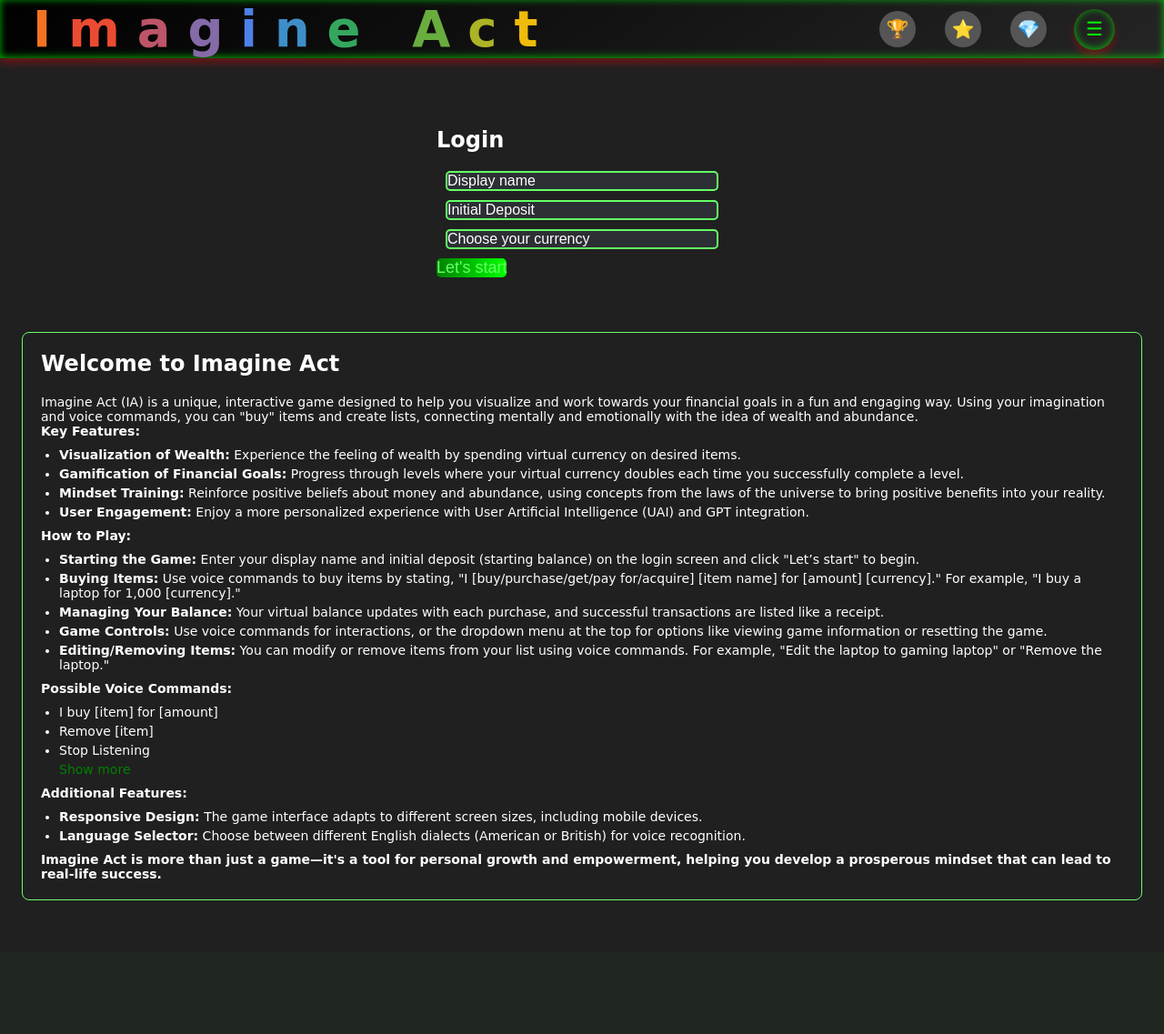
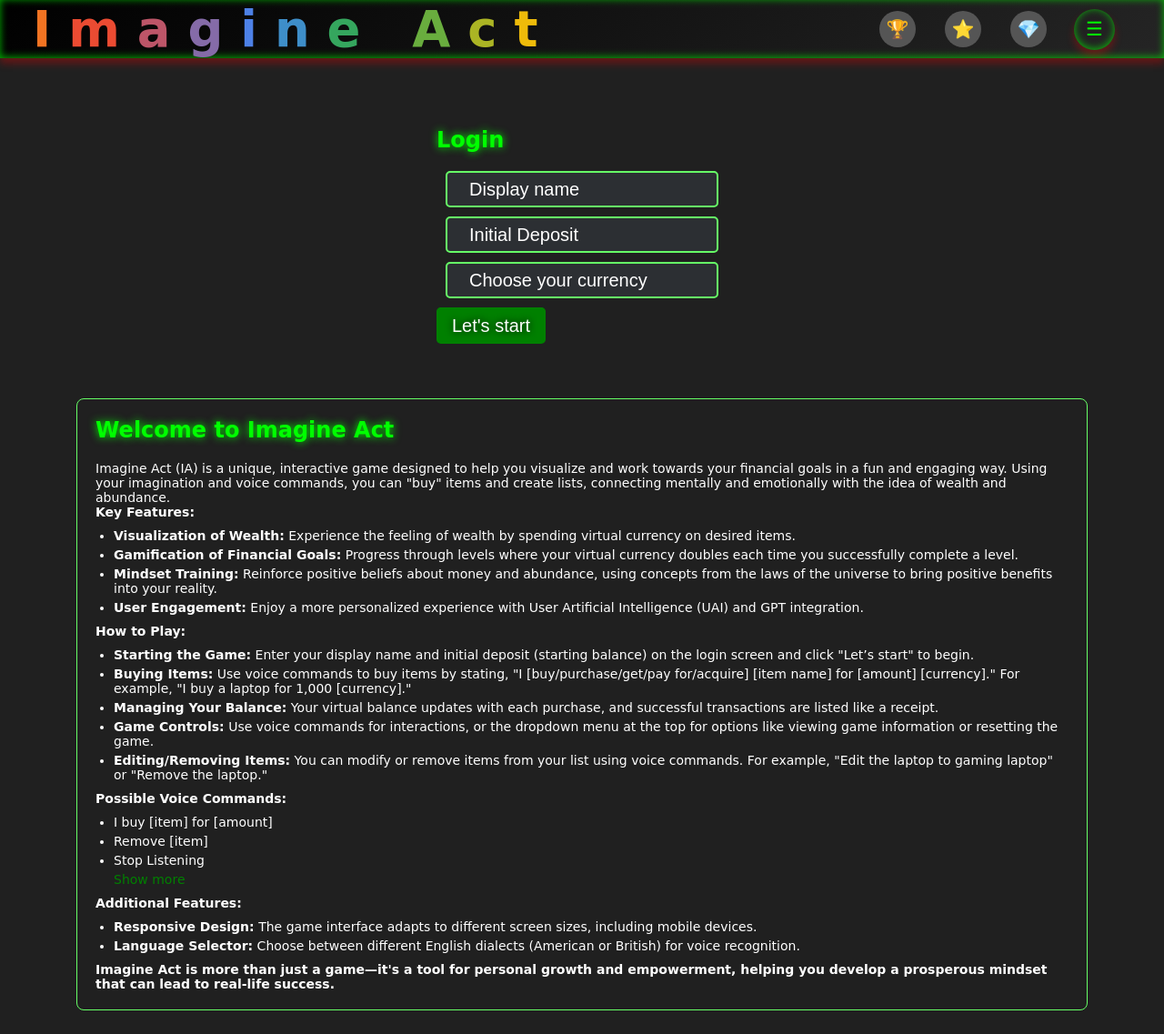
Before and after one commit to iClips/ImagineAct, a PHP site: page / in a window 1280 px wide. Shown: the whole page at 91% size. Before the commit the page ends 990 px from the top, so only its background shows below. Run offline with PHP 8.4, Linux system fonts and the light colour scheme; some libraries are stand-ins or nearby versions.

Commit message:
styled login button

```diff
--- a/assets/css/styles.css
+++ b/assets/css/styles.css
@@ -3,7 +3,7 @@
     --primary-dark: #008000;
     --primary-light: #66ff66;
 
-    --color-background-titlebar: linear-gradient(145deg, var(--primary-color), var(--primary-dark));
+    --color-bg-titlebar: linear-gradient(145deg, var(--primary-color), var(--primary-dark));
     --titlebar-border-radius: 8px;
     --titlebar-shadow: 0 4px 8px rgba(0, 0, 0, 0.2), 0 -1px 2px rgba(255, 255, 255, 0.2) inset;
     --titlebar-hover-shadow: 0 6px 8px rgba(255, 0, 0, 0.3), 0 -1px 8px rgba(0, 255, 0, 0.7) inset;
@@ -13,30 +13,32 @@
     --titlebar-transition: all 0.3s ease;
 
     /* Button */
-    --button-background: linear-gradient(135deg, var(--primary-light), var(--primary-color));
+    --button-bg: linear-gradient(135deg, var(--primary-light), var(--primary-color));
     --button-text-color: var(--text-color);
-    --button-hover-background: var(--primary);
+    --button-hover-bg: var(--primary-color);
+    --color-bg-btn-close: var(--primary-color);
+    --color-bg-btn-close-hover: var(--primary-light);
 
     /* Input Fields */
-    --input-background: #2c2f33;
+    --input-bg: #2c2f33;
     --input-border: var(--primary-light);
 
     /* Receipts */
-    --receipt-background: #2c2f33;
+    --receipt-bg: #2c2f33;
     --receipt-text-color: #ffffff;
     --receipt-border-color: var(--primary-dark);
 
     /* Dropdown */
-    --dropdown-background: #1e1e1e;
+    --dropdown-bg: #1e1e1e;
     --dropdown-text-color: var(--primary-color);
 
     /* Popup */
-    --popup-background: rgba(5, 37, 80, 0.75);
+    --popup-bg: rgba(5, 37, 80, 0.75);
     --popup-content-color: #ffffff;
 
     /* Links & Tooltips */
     --link-color: var(--primary-color);
-    --tooltip-background: #1e1e1e;
+    --tooltip-bg: #1e1e1e;
     --tooltip-text-color: #ffffff;
 
     --red: #EA4335;
@@ -49,7 +51,9 @@
     --padding-card: 12px 16px;
     --padding-box: 12px;
     --padding-box-small: 6px;
-    --padding-box-big: 24px;
+    --padding-box-big: 28px;
+
+    --border-radius: 12px;
 }
 
 
@@ -57,25 +61,25 @@
     --primary-color: #00ff00;
     --primary-dark: #008000;
     --primary-light: #66ff66;
-    --background-color: #202020;
+    --bg-color: #202020;
     --text-color: #ffffff;
-    --color-background-titlebar: linear-gradient(145deg, black, #252525);
+    --color-bg-titlebar: linear-gradient(145deg, black, #252525);
     --titlebar-shadow: 0 4px 6px rgba(0, 0, 0, 0.7);
     --title-color: var(--primary-color);
-    --button-background: linear-gradient(90deg, var(--primary-dark), var(--primary-color));
+    --button-bg: var(--primary-color);
     --button-text-color: var(--primary-light);
-    --button-hover-background: var(--primary-dark);
-    --input-background: #2c2f33;
+    --button-hover-bg: var(--primary-dark);
+    --input-bg: #2c2f33;
     --input-border: var(--primary-light);
-    --receipt-background: #2c2f33;
+    --receipt-bg: #2c2f33;
     --receipt-text-color: #ffffff;
     --receipt-border-color: #555;
-    --dropdown-background: #1e1e1e;
+    --dropdown-bg: #1e1e1e;
     --dropdown-text-color: var(--primary-color);
-    --popup-background: rgba(44, 47, 51, 0.75);
+    --popup-bg: rgba(44, 47, 51, 0.75);
     --popup-content-color: #ffffff;
     --link-color: var(--primary-color);
-    --tooltip-background: #1e1e1e;
+    --tooltip-bg: #1e1e1e;
     --tooltip-text-color: #ffffff;
 }
 
@@ -549,8 +590,8 @@
 #loginScreen h2 {
     font-size: 24px;
     margin-bottom: 20px;
-    color: var(--button-background);
-    text-shadow: 0 0 10px var(--button-background);
+    color: var(--button-bg);
+    text-shadow: 0 0 10px var(--button-bg);
 }
 
 #loginScreen .login-input-container {
@@ -558,91 +599,51 @@
     margin: 60px auto;
 }
 
-#loginScreen .login-purpose {
-    margin: 40px 0;
-}
-
 #loginScreen input {
     display: block;
     width: calc(100% - 20px);
-    /* Bright green border */
+    height: 40px;
+    padding: var(--padding-content);
     border-radius: 5px;
-    background-color: var(--input-background);
+    background-color: var(--input-bg);
     color: var(--input-border);
-    font-size: 16px;
+    font-size: clamp(1rem, 1vw + 0.5rem, 1.25rem);
     margin: 10px auto;
+    border: 2px solid var(--input-border);
 }
+
 
 #loginScreen input::placeholder {
     color: var(--text-color);
 }
 
 #loginButton {
-    background: var(--button-background);
-    color: var(--button-text-color);
-    font-size: 18px;
+    height: 40px;
+    width: 120px;
+    background: var(--primary-dark);
+    color: white;
+    text-shadow: 0px 0px 8px #000;
+    border: none;
+    padding: var(--small-padding);
+    border-radius: 5px;
+    font-size: clamp(1rem, 1vw + 0.5rem, 1.25rem);
     cursor: pointer;
-    box-shadow: 0px 4px 8px var(--button-background);
-    transition: background-color 0.3s, transform 0.2s;
+    box-shadow: 0 4px 8px var(--button-hover-bg) inset;
 }
-border: none;
 
 #loginScreen button:hover {
-    background-color: var(--button-hover-background);
+    background-color: var(--primary-color);
 }
 
 #loginScreen button:active {
     transform: scale(0.95);
-    /* Slight scale down on click */
-}
-
-#loginScreen .login-purpose {
-    margin: 40px 0;
-}
-
-#loginScreen input {
-    display: block;
-    width: calc(100% - 20px);
-    margin: 10px auto;
-    padding: var(--small-padding);
-    border: 2px solid var(--input-border);
-    /* Bright green border */
-    border-radius: 5px;
-    background-color: var(--input-background);
-    color: var(--input-border);
-    font-size: 16px;
-}
-
-#loginScreen input::placeholder {
-    color: var(--text-color);
-}
-
-#loginButton {
-    background: var(--button-background);
-    color: var(--button-text-color);
-    border: none;
-    padding: var(--small-padding);
-    border-radius: 5px;
-    font-size: 18px;
-    cursor: pointer;
-    box-shadow: 0px 4px 8px var(--button-background);
-    transition: background-color 0.3s, transform 0.2s;
-}
-
-#loginScreen button:hover {
-    background-color: var(--button-hover-background);
-}
-
-#loginScreen button:active {
-    transform: scale(0.95);
-    /* Slight scale down on click */
 }
 
 .login-purpose {
     margin: 60px;
     max-width: 100%;
     color: var(--text-color);
-    background-color: var(--background-color);
+    background-color: var(--bg-color);
     padding: 20px;
     border: 1px solid var(--input-border);
     border-radius: 8px;
--- a/assets/js/script.js
+++ b/assets/js/script.js
@@ -164,11 +164,9 @@
 
             const currencyInput = document.getElementById('currency');
             const selectedCurrencySymbol = currencyInput.value;
-            console.log('selectedCurrencySymbol: ' + selectedCurrencySymbol);
             let selectedCurrencyObj = null;
 
             const datalistOptions = document.querySelectorAll('#currencies option');
-            console.log(JSON.stringify(datalistOptions));
 
             datalistOptions.forEach(option => {
                 if (option.value === selectedCurrencySymbol) {
@@ -177,14 +175,12 @@
                         name: currencyName,
                         symbol: selectedCurrencySymbol
                     };
-                    console.log('selectedCurrencyText: ' + option.textContent);
                 }
             });
 
             if (selectedCurrencyObj) {
                 localStorage.setItem('currency', JSON.stringify(selectedCurrencyObj));
                 selectedCurrency = selectedCurrencyObj;
-                console.log('selectedCurrency is saved to storage: ' + JSON.stringify(selectedCurrency));
             } else {
                 alert('Please select a valid currency.');
                 return;
@@ -207,7 +203,10 @@
 
             loginScreen.style.display = 'none';
             gameScreen.style.display = 'block';
+            showNote('message', "Welcome to Imagine Act, or I Act.");
         });
+    } else {
+        showNote('error', 'Error: Login Button Failed')
     }
 
 
```
Also changed, not shown: other parts of assets/css/styles.css (+108 -97 lines), assets/js/3DSphere.js (+15 -19 lines), index.html (+9 -18 lines).
